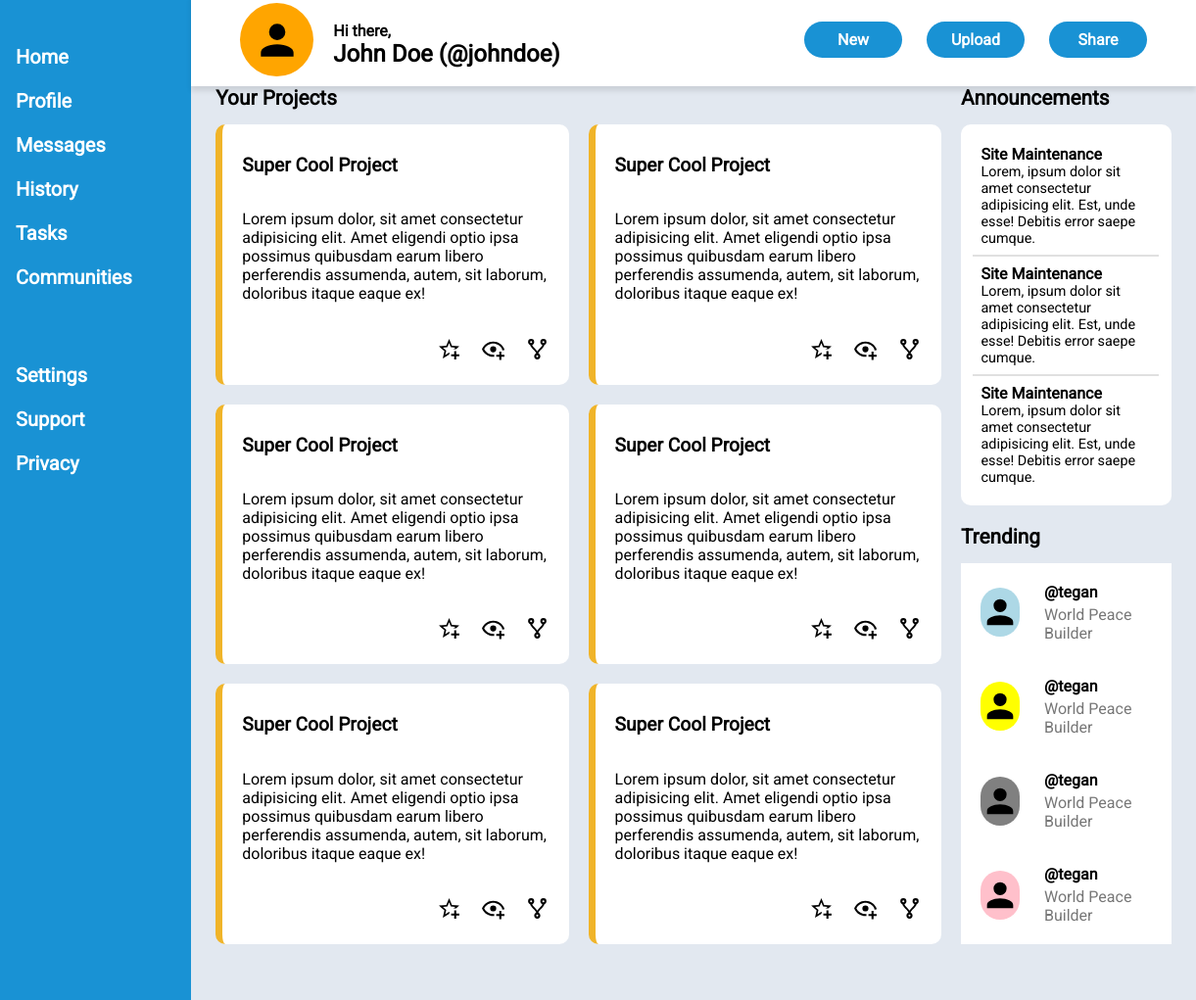
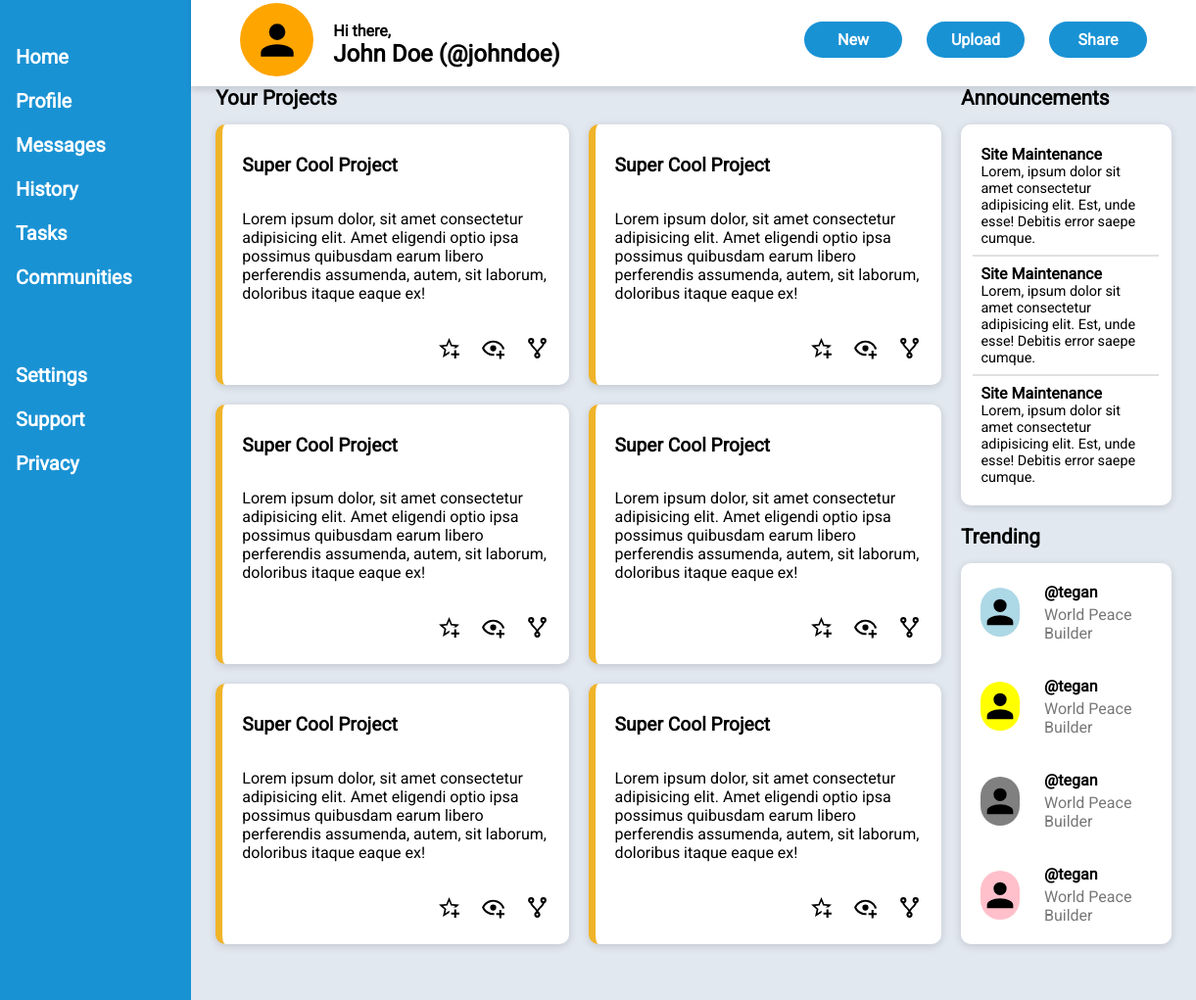
Before and after one commit to conormoran12/admin-dashboard, a plain HTML site: page index.html in a window 1280 px wide. Shown: the part 87-1108 px from the top of the page at 98% size, 59-1280 px from the left. Drawn offline with Linux system fonts and the light colour scheme.

Commit message:
Edits to index.html and css styles

```diff
--- a/index.html
+++ b/index.html
@@ -112,9 +112,9 @@
                         <div class="project-description">Lorem ipsum dolor, sit amet consectetur adipisicing elit. Amet eligendi optio ipsa possimus quibusdam earum libero perferendis assumenda, autem, sit laborum, doloribus itaque eaque ex!</div>
 
                         <div class="project-options">
-                            <div class="project-option-favourite"><img src="images/star-plus-outline.svg"/></div>
-                            <div class="project-option-watching"><img src="images/eye-plus-outline.svg"/></div>
-                            <div class="project-option-fork"><img src="images/source-fork.svg"/></div>
+                            <div class="project-option-favourite"><a href="#"><img src="images/star-plus-outline.svg"/></a></div>
+                            <div class="project-option-watching"><a href="#"><img src="images/eye-plus-outline.svg"/></a></div>
+                            <div class="project-option-fork"><a href="#"><img src="images/source-fork.svg"/></a></div>
                         </div>
                     </div>
 
@@ -123,9 +123,9 @@
                         <div class="project-description">Lorem ipsum dolor, sit amet consectetur adipisicing elit. Amet eligendi optio ipsa possimus quibusdam earum libero perferendis assumenda, autem, sit laborum, doloribus itaque eaque ex!</div>
 
                         <div class="project-options">
-                            <div class="project-option-favourite"><img src="images/star-plus-outline.svg"/></div>
-                            <div class="project-option-watching"><img src="images/eye-plus-outline.svg"/></div>
-                            <div class="project-option-fork"><img src="images/source-fork.svg"/></div>
+                            <div class="project-option-favourite"><a href="#"><img src="images/star-plus-outline.svg"/></a></div>
+                            <div class="project-option-watching"><a href="#"><img src="images/eye-plus-outline.svg"/></a></div>
+                            <div class="project-option-fork"><a href="#"><img src="images/source-fork.svg"/></a></div>
                         </div>
                     </div>
 
@@ -134,9 +134,9 @@
                         <div class="project-description">Lorem ipsum dolor, sit amet consectetur adipisicing elit. Amet eligendi optio ipsa possimus quibusdam earum libero perferendis assumenda, autem, sit laborum, doloribus itaque eaque ex!</div>
 
                         <div class="project-options">
-                            <div class="project-option-favourite"><img src="images/star-plus-outline.svg"/></div>
-                            <div class="project-option-watching"><img src="images/eye-plus-outline.svg"/></div>
-                            <div class="project-option-fork"><img src="images/source-fork.svg"/></div>
+                            <div class="project-option-favourite"><a href="#"><img src="images/star-plus-outline.svg"/></a></div>
+                            <div class="project-option-watching"><a href="#"><img src="images/eye-plus-outline.svg"/></a></div>
+                            <div class="project-option-fork"><a href="#"><img src="images/source-fork.svg"/></a></div>
                         </div>
                     </div>
 
@@ -145,9 +145,9 @@
                         <div class="project-description">Lorem ipsum dolor, sit amet consectetur adipisicing elit. Amet eligendi optio ipsa possimus quibusdam earum libero perferendis assumenda, autem, sit laborum, doloribus itaque eaque ex!</div>
 
                         <div class="project-options">
-                            <div class="project-option-favourite"><img src="images/star-plus-outline.svg"/></div>
-                            <div class="project-option-watching"><img src="images/eye-plus-outline.svg"/></div>
-                            <div class="project-option-fork"><img src="images/source-fork.svg"/></div>
+                            <div class="project-option-favourite"><a href="#"><img src="images/star-plus-outline.svg"/></a></div>
+                            <div class="project-option-watching"><a href="#"><img src="images/eye-plus-outline.svg"/></a></div>
+                            <div class="project-option-fork"><a href="#"><img src="images/source-fork.svg"/></a></div>
                         </div>
                     </div>
 
@@ -156,9 +156,9 @@
                         <div class="project-description">Lorem ipsum dolor, sit amet consectetur adipisicing elit. Amet eligendi optio ipsa possimus quibusdam earum libero perferendis assumenda, autem, sit laborum, doloribus itaque eaque ex!</div>
 
                         <div class="project-options">
-                            <div class="project-option-favourite"><img src="images/star-plus-outline.svg"/></div>
-                            <div class="project-option-watching"><img src="images/eye-plus-outline.svg"/></div>
-                            <div class="project-option-fork"><img src="images/source-fork.svg"/></div>
+                            <div class="project-option-favourite"><a href="#"><img src="images/star-plus-outline.svg"/></a></div>
+                            <div class="project-option-watching"><a href="#"><img src="images/eye-plus-outline.svg"/></a></div>
+                            <div class="project-option-fork"><a href="#"><img src="images/source-fork.svg"/></a></div>
                         </div>
                     </div>
 
@@ -167,9 +167,9 @@
                         <div class="project-description">Lorem ipsum dolor, sit amet consectetur adipisicing elit. Amet eligendi optio ipsa possimus quibusdam earum libero perferendis assumenda, autem, sit laborum, doloribus itaque eaque ex!</div>
 
                         <div class="project-options">
-                            <div class="project-option-favourite"><img src="images/star-plus-outline.svg"/></div>
-                            <div class="project-option-watching"><img src="images/eye-plus-outline.svg"/></div>
-                            <div class="project-option-fork"><img src="images/source-fork.svg"/></div>
+                            <div class="project-option-favourite"><a href="#"><img src="images/star-plus-outline.svg"/></a></div>
+                            <div class="project-option-watching"><a href="#"><img src="images/eye-plus-outline.svg"/></a></div>
+                            <div class="project-option-fork"><a href="#"><img src="images/source-fork.svg"/></a></div>
                         </div>
                     </div>
                 </div>
--- a/styles.css
+++ b/styles.css
@@ -333,6 +333,7 @@ a:visited {
     display: flex;
     flex-direction: column;
     background: white;
+    box-shadow: rgba(0, 0, 0, 0.15) 0px 2px 8px;
     padding-top: 30px;
     padding-left: 20px;
     padding-right: 20px;
@@ -358,7 +359,12 @@ a:visited {
     gap: 20px;
 }
 
-.project-options > div > img {
+.project-options > div > a > img {
+    height: 25px;
+    width: 25px;
+}
+
+.project-options > div > a {
     height: 25px;
     width: 25px;
 }
@@ -372,6 +378,7 @@ a:visited {
 .announcements-container {
     display: flex;
     padding: 12.5px;
+    box-shadow: rgba(0, 0, 0, 0.15) 0px 2px 8px;
     background: white;
     border-radius: 10px;
     justify-content: center;
@@ -412,6 +419,8 @@ a:visited {
     gap: 10px;
     padding: 20px;
     justify-content: space-between;
+    box-shadow: rgba(0, 0, 0, 0.15) 0px 2px 8px;
+    border-radius: 10px;
 }
 
 .trending-profile-icon {
```
